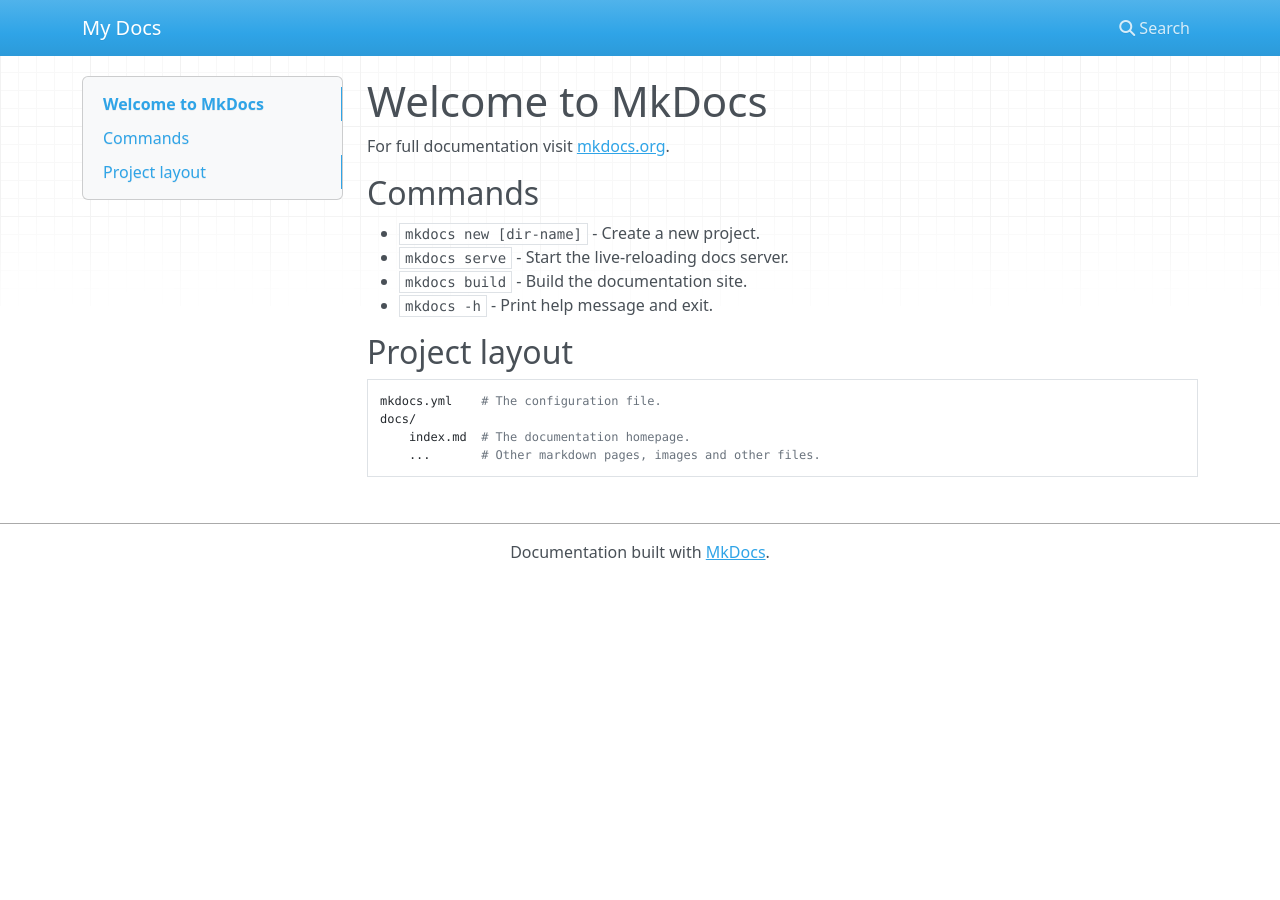
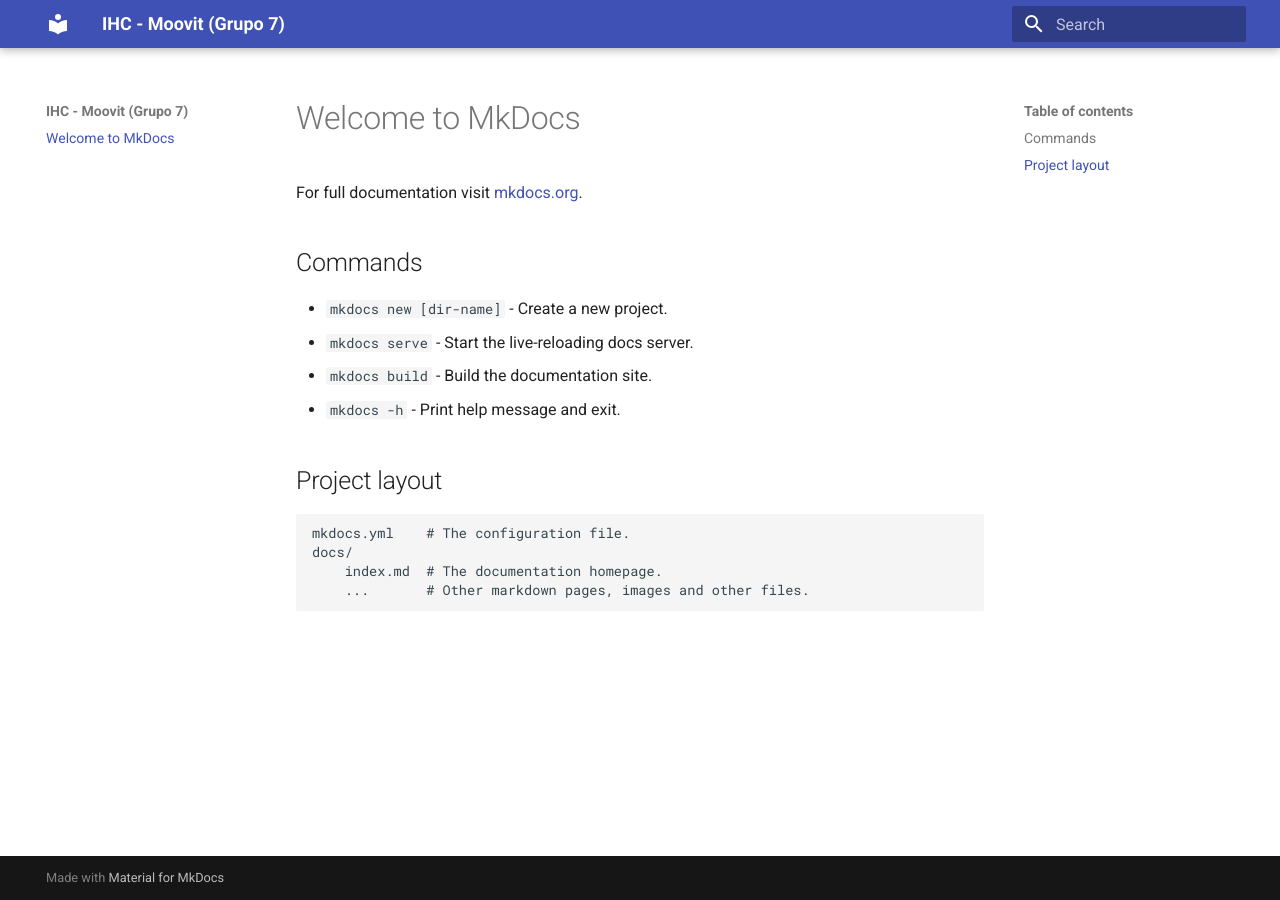
Before and after one commit to th-org/ihc-grupo07, an MkDocs documentation site: the page built from docs/index.md, in a window 1280 px wide. Built offline with MkDocs 1.6.1 and Material for MkDocs 9.7.7, drawn with Linux system fonts in a browser that asks for light colours; nearby versions of some CDN libraries.

Commit message:
docs: update yml de titulo e theme

```diff
--- a/mkdocs.yml
+++ b/mkdocs.yml
@@ -1 +1,4 @@
-site_name: My Docs
+site_name: "IHC - Moovit (Grupo 7)"
+site_url: https://github.com/th-org/24.2-moovit-ihc
+theme:
+  name: "material"
```
